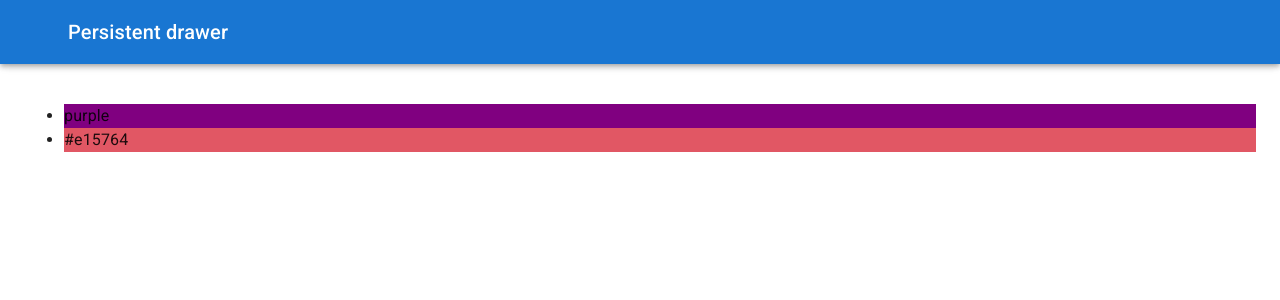
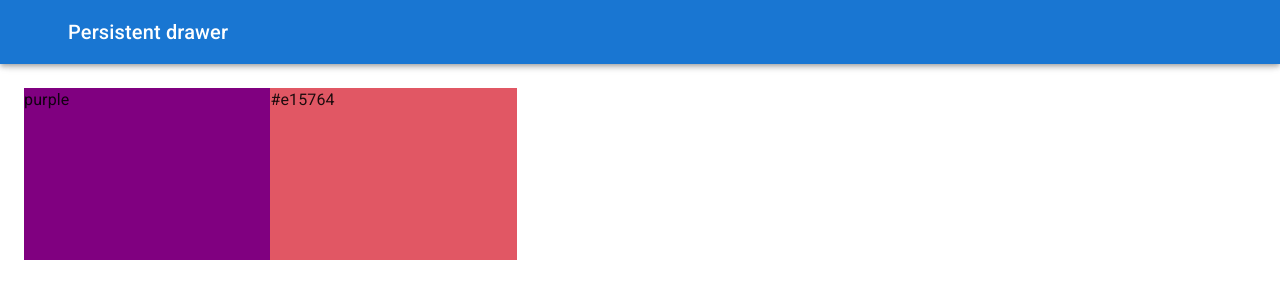
Before and after one commit to Abdulazeez1010/Color_Project, a React (Vite) app: page /palette/new in a window 1280 px wide. Shown: the top 300 px of the page. Built offline with nearby package versions, Linux system fonts and the light colour scheme; some icons are missing.

Commit message:
Add DraggableColorBox

```diff
--- /dev/null
+++ b/src/DraggableColorBox.jsx
@@ -0,0 +1,22 @@
+
+import { styled } from "@mui/material/styles";
+
+const Root = styled("div")({
+    width: "20%",
+    height: "25%",
+    margin: "0 auto",
+    display: "inline-block",
+    position: "relative",
+    cursor: "pointer",
+    marginBottom: "-5px"
+})
+
+function DraggableColorbox({color}){
+    return (
+        <Root style={{backgroundColor: color}}>
+            {color}
+        </Root>
+    )
+}
+
+export default DraggableColorbox;
--- a/src/NewPaletteForm.jsx
+++ b/src/NewPaletteForm.jsx
@@ -11,6 +11,7 @@ import IconButton from '@mui/material/IconButton';
 import MenuIcon from '@mui/icons-material/Menu';
 import ChevronLeftIcon from '@mui/icons-material/ChevronLeft';
 import Button from '@mui/material/Button';
+import DraggableColorbox from './DraggableColorBox';
 import { ChromePicker } from 'react-color';
 
 
@@ -19,6 +20,7 @@ const drawerWidth = 400;
 const Main = styled('main', { shouldForwardProp: (prop) => prop !== 'open' })(
   ({ theme }) => ({
     flexGrow: 1,
+    height: "calc(100vh - 64px)",
     padding: theme.spacing(3),
     transition: theme.transitions.create('margin', {
       easing: theme.transitions.easing.sharp,
@@ -156,11 +158,9 @@ function NewPaletteForm() {
       </Drawer>
       <Main open={open}>
         <DrawerHeader />
-        <ul>
             {colors.map(color => (
-                <li style={{backgroundColor: color}}>{color}</li>
+                <DraggableColorbox color={color}/>
             ))}
-        </ul>
       </Main>
     </Box>
   );
```
